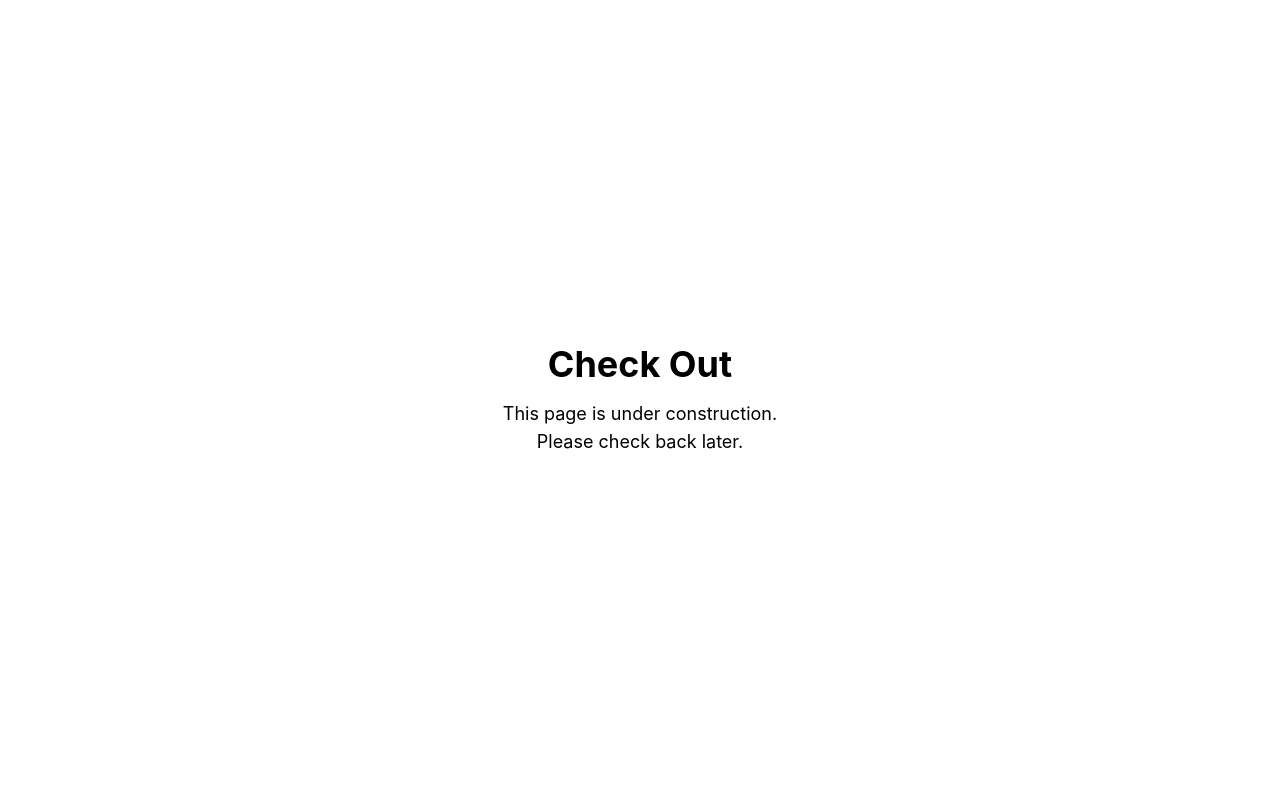
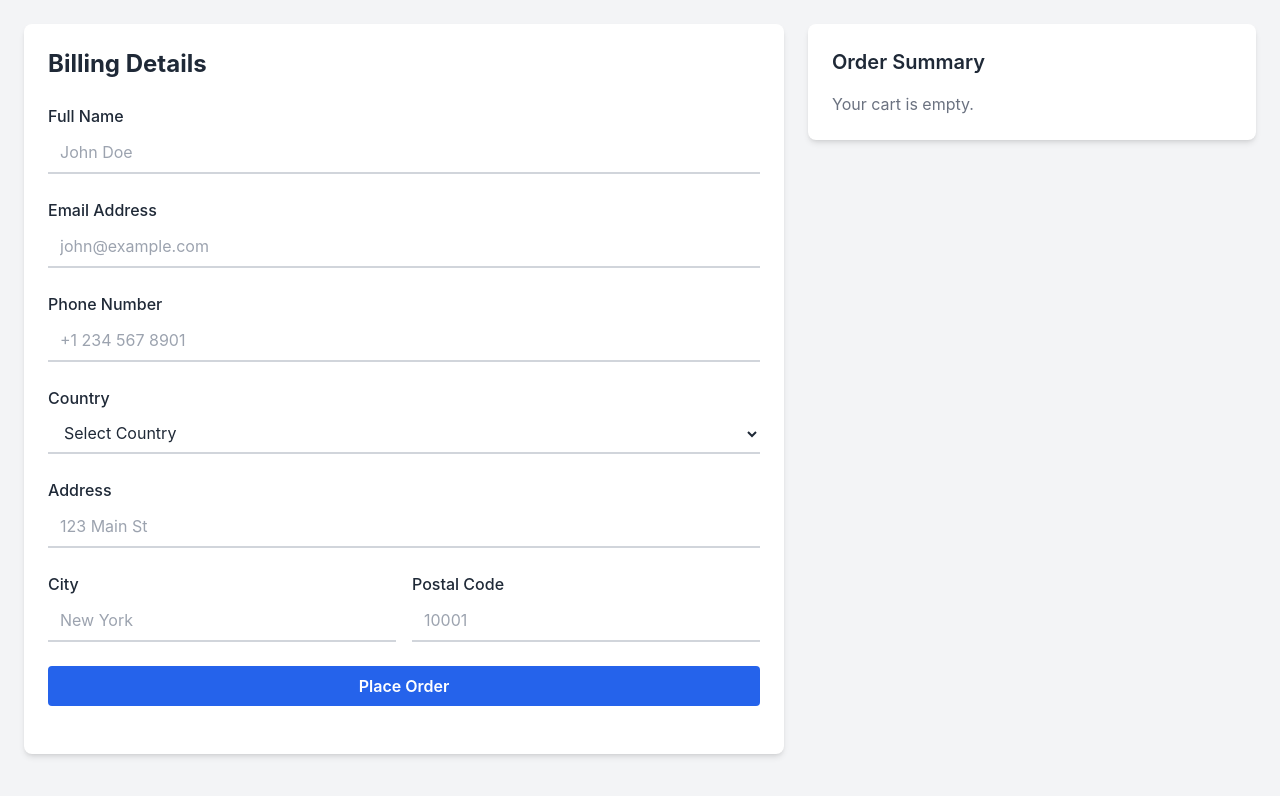
Before and after one commit to herinp45/fullstack-ecommerce, a React (Create React App) app in the folder frontend/: page /checkout in a window 1280 px wide. Shown: the top 796 px of the page. Built offline with nearby package versions, Linux system fonts and the light colour scheme.

Commit message:
Implement CheckOut component with billing details form and order summary

```diff
--- a/frontend/src/pages/CheckOut.jsx
+++ b/frontend/src/pages/CheckOut.jsx
@@ -1,11 +1,129 @@
+import React from "react";
+import { useCart } from "../context/CartContext";
+
 function CheckOut() {
-  return (
-    <div className="flex flex-col items-center justify-center h-screen">
-      <h1 className="text-4xl font-bold mb-4">Check Out</h1>
-      <p className="text-lg">This page is under construction.</p>
-      <p className="text-lg">Please check back later.</p>
-    </div>
-  );
+    const { cartItems, subTotal } = useCart();
+    const country = ["Canada", "USA", "UK"];
+
+    return (
+        <div className="flex flex-col md:flex-row items-start min-h-screen bg-gray-100 dark:bg-gray-900 p-4 md:p-6 gap-6
+         w-full overflow-x-hidden">
+            {/* Billing Detail */}
+            <div className="w-full md:w-1/2 bg-white dark:bg-gray-800 p-6 rounded-lg shadow-md flex-1 h-full">
+                <form className="space-y-6 pb-6 text-gray-800 dark:text-gray-300">
+                    <h1 className="text-2xl font-bold mb-4">Billing Details</h1>
+
+                    <div>
+                        <label htmlFor="name" className="block mb-1 font-medium">Full Name</label>
+                        <input
+                            type="text"
+                            id="name"
+                            placeholder="John Doe"
+                            className="w-full px-3 py-2 border-b-2 border-gray-300 dark:border-gray-600 bg-transparent dark:bg-transparent focus:outline-none focus:border-blue-500"
+                        />
+                    </div>
+
+                    <div>
+                        <label htmlFor="email" className="block mb-1 font-medium">Email Address</label>
+                        <input
+                            type="email"
+                            id="email"
+                            placeholder="john@example.com"
+                            className="w-full px-3 py-2 border-b-2 border-gray-300 dark:border-gray-600 bg-transparent dark:bg-transparent focus:outline-none focus:border-blue-500"
+                        />
+                    </div>
+
+                    <div>
+                        <label htmlFor="phone" className="block mb-1 font-medium">Phone Number</label>
+                        <input
+                            type="tel"
+                            id="phone"
+                            placeholder="+1 234 567 8901"
+                            className="w-full px-3 py-2 border-b-2 border-gray-300 dark:border-gray-600 bg-transparent dark:bg-transparent focus:outline-none focus:border-blue-500"
+                        />
+                    </div>
+
+                    <div>
+                        <label htmlFor="country" className="block mb-1 font-medium">Country</label>
+                        <select
+                            id="country"
+                            className="w-full px-3 py-2 border-b-2 border-gray-300 dark:border-gray-600 bg-transparent dark:bg-transparent text-gray-800 dark:text-white focus:outline-none focus:border-blue-500"
+                        >
+                            <option className="bg-white dark:bg-gray-800" value="">Select Country</option>
+                            {country.map((c, index) => (
+                                <option key={index} className="bg-white dark:bg-gray-800" value={c}>
+                                    {c}
+                                </option>
+                            ))}
+                        </select>
+                    </div>
+
+                    <div>
+                        <label htmlFor="address" className="block mb-1 font-medium">Address</label>
+                        <input
+                            type="text"
+                            id="address"
+                            placeholder="123 Main St"
+                            className="w-full px-3 py-2 border-b-2 border-gray-300 dark:border-gray-600 bg-transparent dark:bg-transparent focus:outline-none focus:border-blue-500"
+                        />
+                    </div>
+
+                    <div className="flex flex-col md:flex-row gap-4">
+                        <div className="flex-1">
+                            <label htmlFor="city" className="block mb-1 font-medium">City</label>
+                            <input
+                                type="text"
+                                id="city"
+                                placeholder="New York"
+                                className="w-full px-3 py-2 border-b-2 border-gray-300 dark:border-gray-600 bg-transparent dark:bg-transparent focus:outline-none focus:border-blue-500"
+                            />
+                        </div>
+                        <div className="flex-1">
+                            <label htmlFor="postal" className="block mb-1 font-medium">Postal Code</label>
+                            <input
+                                type="text"
+                                id="postal"
+                                placeholder="10001"
+                                className="w-full px-3 py-2 border-b-2 border-gray-300 dark:border-gray-600 bg-transparent dark:bg-transparent focus:outline-none focus:border-blue-500"
+                            />
+                        </div>
+                    </div>
+                    <button
+                        type="submit"
+                        className="w-full bg-blue-600 text-white py-2 rounded hover:bg-blue-700 transition-colors font-semibold">
+                        Place Order
+                    </button>
+                </form>
+            </div>
+
+            {/* Order Summary */}
+            <div className="w-full max-w-md bg-white dark:bg-gray-800 p-6 rounded-lg shadow-md flex-1 h-full">
+                <h2 className="text-xl font-semibold mb-4 text-gray-800 dark:text-white">Order Summary</h2>
+                {cartItems.length === 0 ? (
+                    <p className="text-gray-500 dark:text-gray-400">Your cart is empty.</p>
+                ) : (
+                    <>
+                        <ul className="space-y-4">
+                            {cartItems.map((item) => (
+                                <li key={item.id} className="flex justify-between text-gray-700 dark:text-gray-300">
+                                    <span>{item.product.name} (x{item.quantity})</span>
+                                    <span>${(item.product.price * item.quantity).toFixed(2)}</span>
+                                </li>
+                            ))}
+                        </ul>
+
+                        <div className="mt-4 border-t pt-4">
+                            <div className="flex justify-between text-gray-800 dark:text-white font-semibold">
+                                <span>Total</span>
+                                <span>${subTotal}</span>
+                            </div>
+                        </div>
+
+                    </>
+                )}
+            </div>
+        </div>
+    );
 }
 
 export default CheckOut;
```
